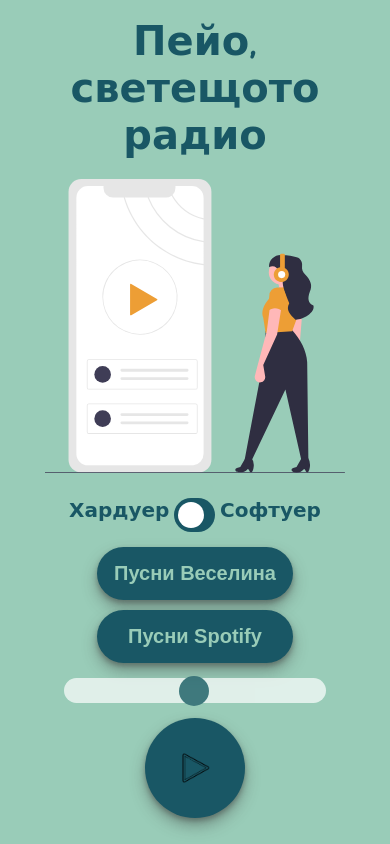
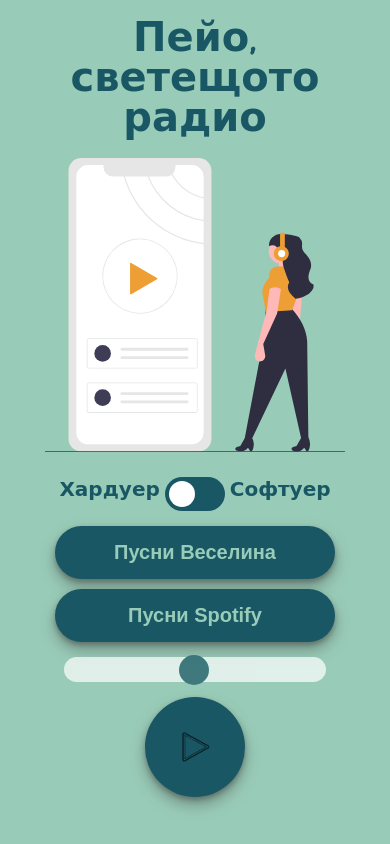
Before and after one commit to IlianaGenova/Peyo, a Flask app: page / in a window 390 px wide. Run offline with Flask 2, Linux system fonts and the light colour scheme; some libraries are stand-ins or nearby versions.

Commit message:
fixing outlook on smartphone

```diff
--- a/static/css/main.css
+++ b/static/css/main.css
@@ -42,6 +42,7 @@ h2 {
 	color: var(--light-green);
 	margin: 10px auto 5px;
 	text-align: center;
+	line-height: 40px;
 }
 
 .body-wrapper {
@@ -101,7 +102,7 @@ h2 {
 	position: relative;
 	display: flex;
 	max-width: 380px;
-	width: 70%;
+	width: 100%;
 }
 
 .horizontal{
--- a/templates/index.html
+++ b/templates/index.html
@@ -41,11 +41,7 @@
 		<div class="slidecontainer">
 			<input type="range" min="1" max="100" value="50" class="slider" id="myRange">
 		</div>
-		<!-- <button class="icon-button">
-			<img class="icon" src="/static/images/play.svg" alt="">
-		</button> -->
 		<button type="button" onclick="toggle();" id="tog" class="button play shadow"></button>
-		<!-- <a href="#" title="Play video" class="play center"></a> -->
 	</main>
 	<footer class="footer-wrapper">
 	</footer>
```
